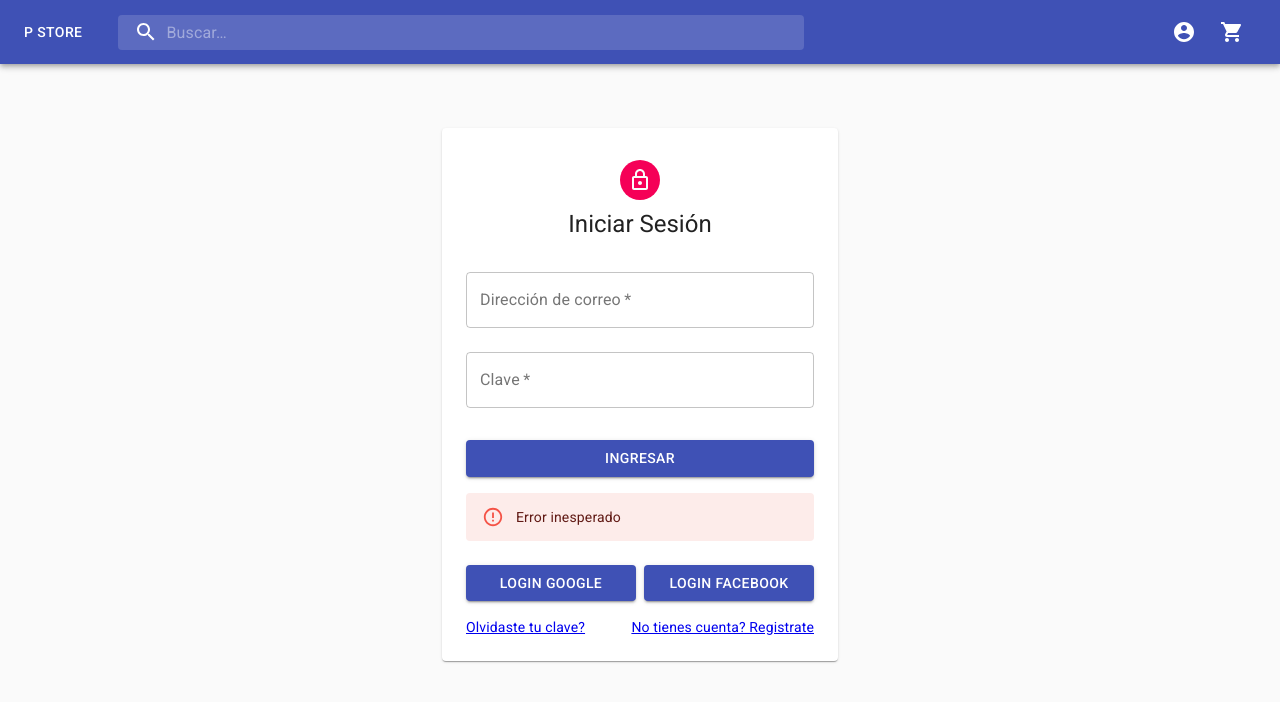
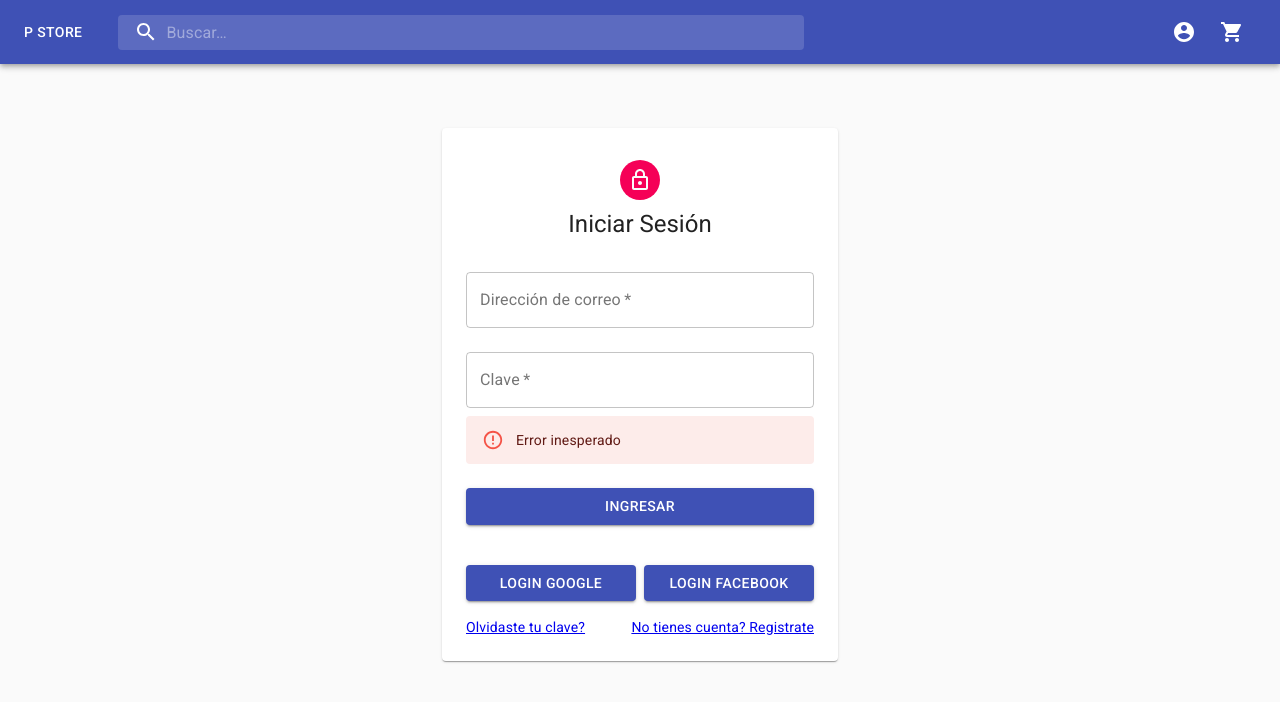
Before and after one commit to juanmgsierra/template-shop, a Next.js app: page /login in a window 1280 px wide. Both pictures are taken after a click on the button "LOGIN FACEBOOK". Shown: the top 702 px of the page. Built offline with nearby package versions, Linux system fonts and the light colour scheme; no server answers.

Commit message:
fix errors

```diff
--- a/pages/login.js
+++ b/pages/login.js
@@ -119,6 +119,7 @@ export default function login() {
                                 autoComplete="current-password"
                                 onChange={onChange}
                             />
+                            { error && <Alert severity="error">{FIREBASE_ERRORS[error.code] || "Error inesperado"}</Alert>}
                             <Button
                                 type="submit"
                                 fullWidth
@@ -129,7 +130,6 @@ export default function login() {
                             >
                                 Ingresar
                         </Button>
-                        { error && <Alert severity="error">{FIREBASE_ERRORS[error.code] || "Error inesperado"}</Alert>}
                             <Grid container spacing={1}>
                                 <Grid item xs={12} sm={6}>
                                     <Button variant="contained" color="primary" fullWidth className={classes.submit}
--- a/src/constants/actions-types.js
+++ b/src/constants/actions-types.js
@@ -33,7 +33,6 @@ export const RESET_PASSWORD_REQUEST = "RESET_PASSWORD_REQUEST";
 export const RESET_PASSWORD_SUCCESS = "RESET_PASSWORD_SUCCESS";
 
 export const FIREBASE_ERRORS = {
-  'auth/invalid-email': 'Correo electrónico no valido',
   'auth/user-disabled': 'Correo electrónico dado ha sido deshabilitado',
   'auth/user-not-found': 'No hay ningún usuario que corresponda al correo electrónico dado',
   'auth/wrong-password': 'La contraseña no es válida o es incorrecta',
```
